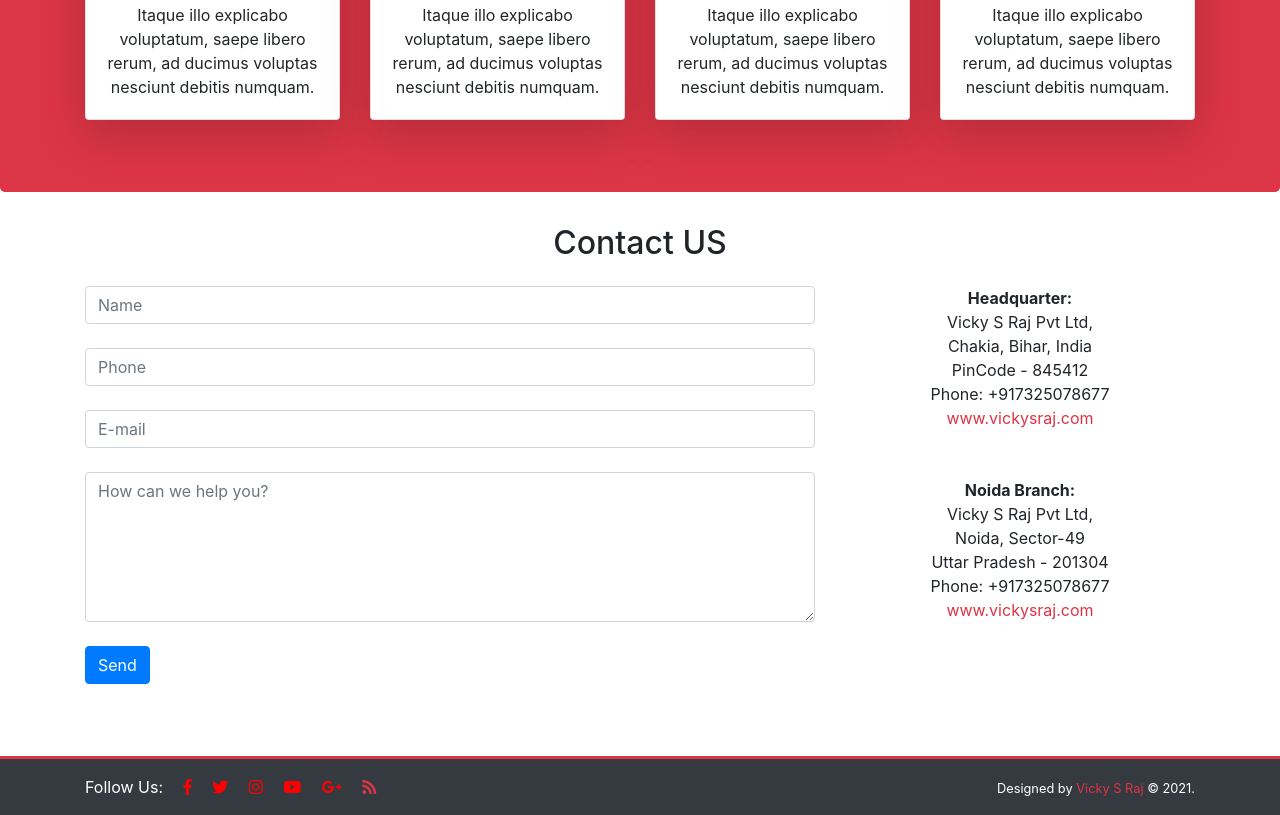
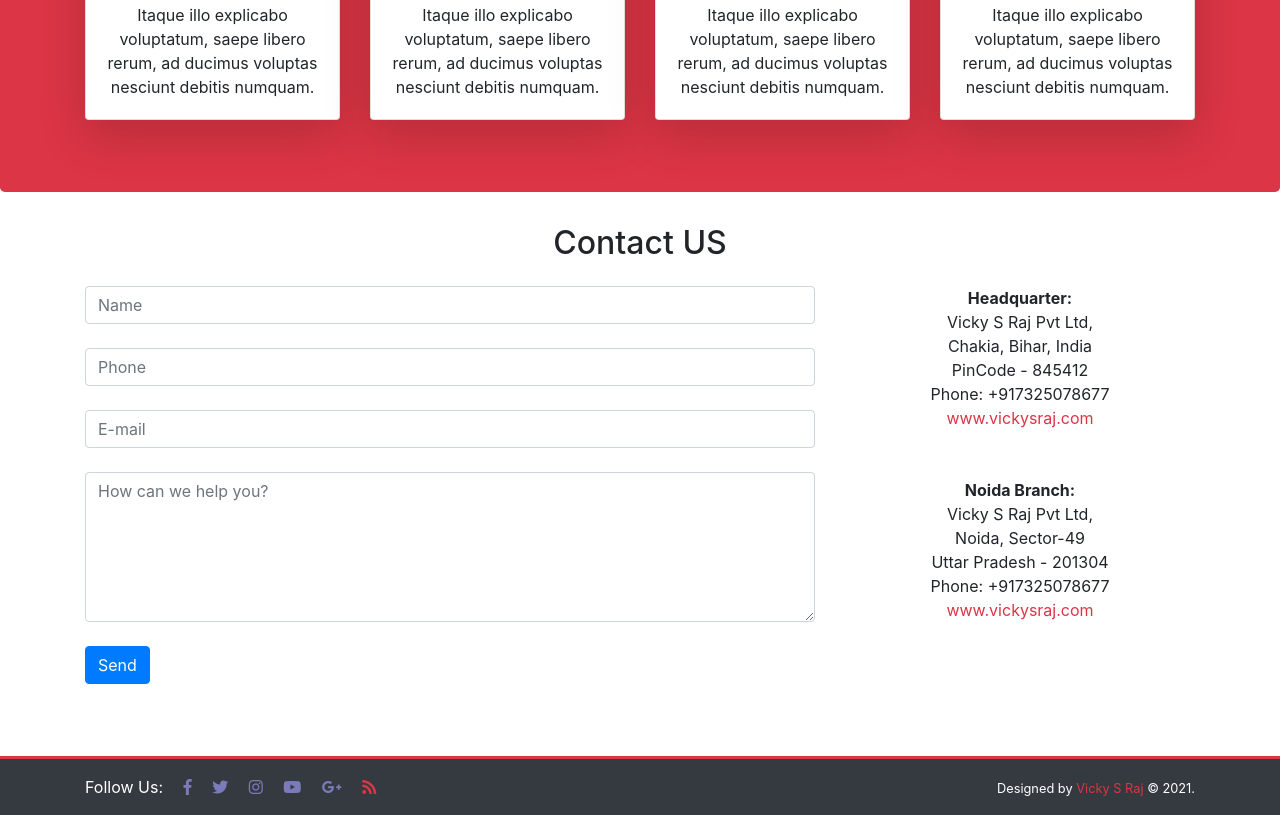
Before and after one commit to vickysraj24/vickysraj, a plain HTML site: page index.html in a window 1280 px wide. Shown: the part 2370-3185 px from the top of the page. Drawn offline with nearby package versions, Linux system fonts and the light colour scheme.

Commit message:
Update style.css

```diff
--- a/css/style.css
+++ b/css/style.css
@@ -35,6 +35,6 @@ a {
 a:hover {
   color: #E994A2;
 }
-.fab{
-  color: red;
+.fab {
+  color: rgb(123, 123, 185);
 }
```
